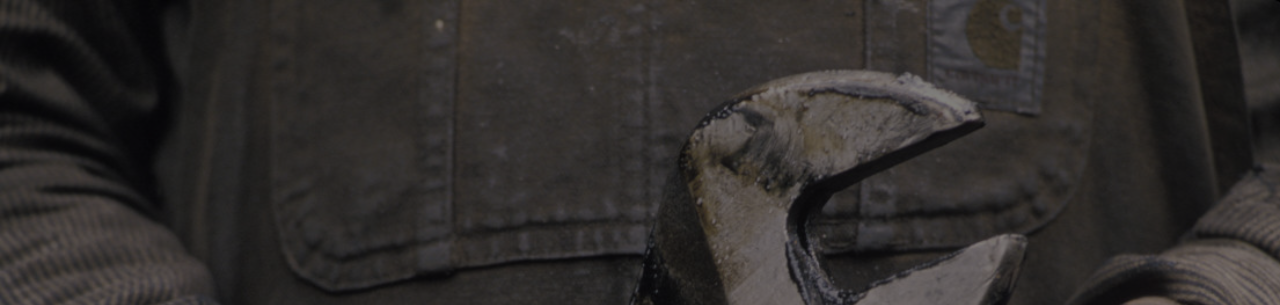
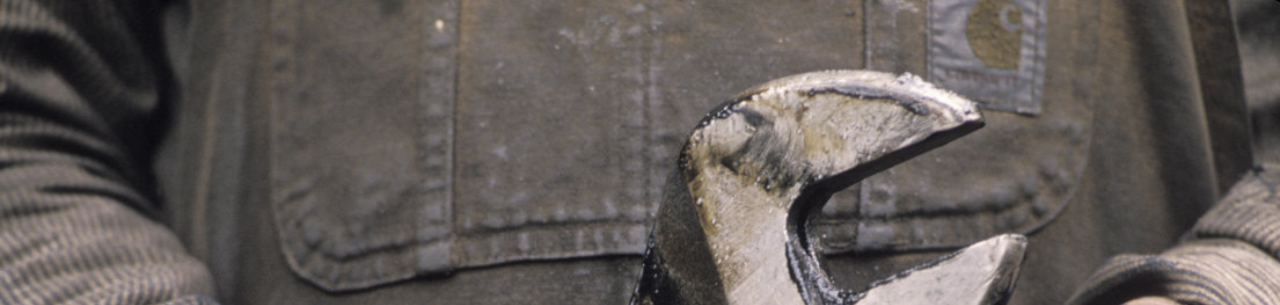
Before and after one commit to appsciences/appsci, a plain HTML site: page public/index.html in a window 1280 px wide. Shown: the top 305 px of the page. Drawn offline with Linux system fonts and the light colour scheme.

Commit message:
Take two at fixing the background color

```diff
--- a/public/index.html
+++ b/public/index.html
@@ -19,8 +19,8 @@
     <meta name="description" content="" />
     <style>
       body {
-        background-image: url('hardwork.jpg');
-        background-color: rgba(0, 0, 0, 0.5);
+        background-image: url('HardWork.jpg');
+        background-color: rgba(0, 0, 0, 0);
         background-blend-mode: darken;
         background-size: cover;
         background-repeat: no-repeat;
```
